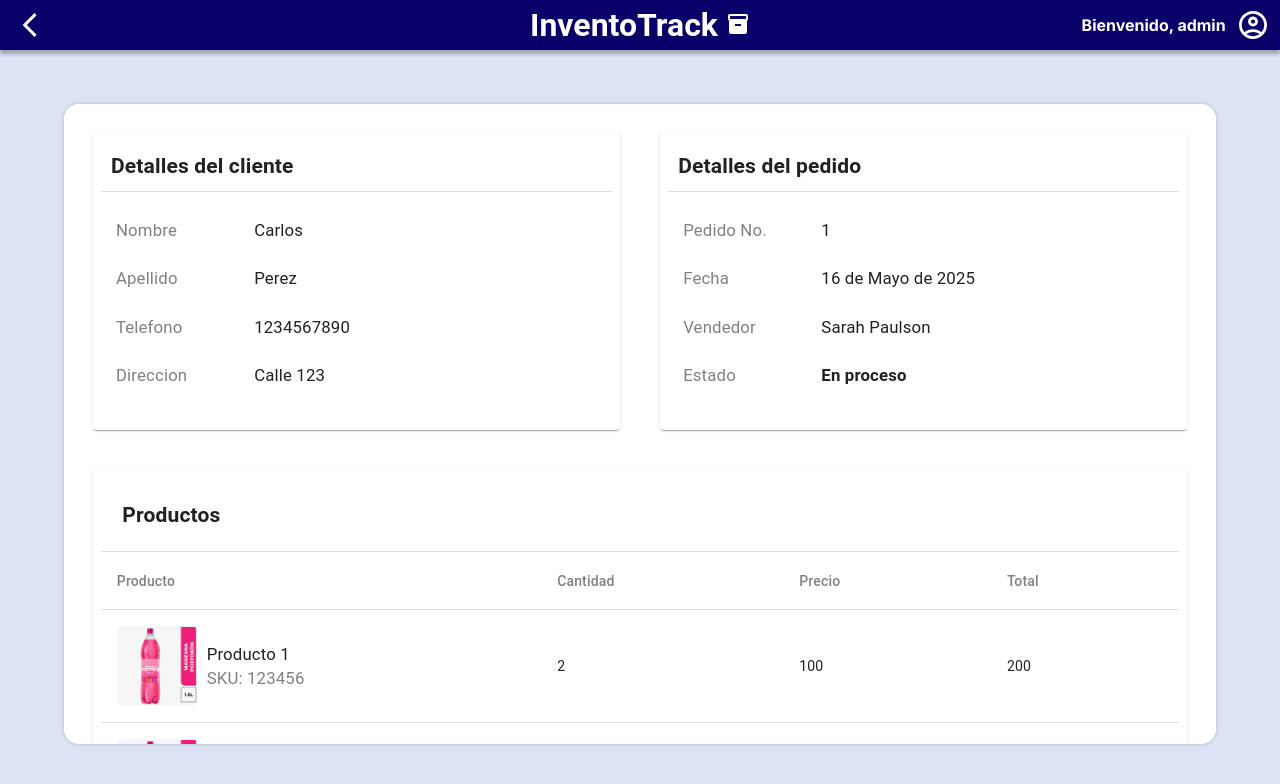
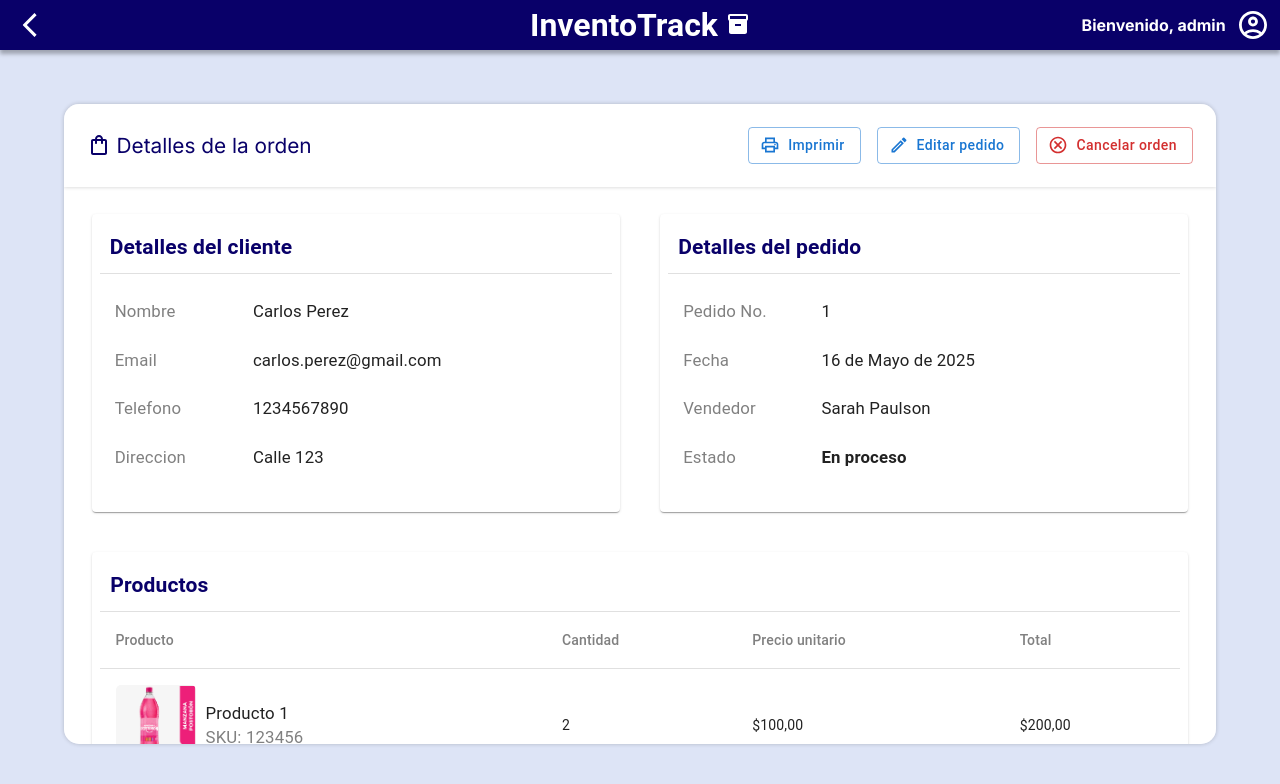
Before and after one commit to CarlosAC-29/Invento_Track, a Next.js app in the folder invento-track-frontend/: page /pages/pedido in a window 1280 px wide. Shown: the top 784 px of the page. Built offline with nearby package versions, Linux system fonts and the light colour scheme.

Commit message:
correcciones de estilo

```diff
--- a/invento-track-frontend/src/app/pages/pedido/page.jsx
+++ b/invento-track-frontend/src/app/pages/pedido/page.jsx
@@ -4,7 +4,7 @@ import Navbar from '@/app/components/navbar'
 import React from 'react'
 import { styled } from '@mui/material/styles';
 import './styles.css'
-import { Box, Divider } from '@mui/material'
+import { Box, Button, Divider } from '@mui/material'
 import Paper from '@mui/material/Paper';
 import Grid from '@mui/material/Unstable_Grid2';
 import Table from '@mui/material/Table';
@@ -17,6 +17,12 @@ import TableHead from '@mui/material/TableHead';
 import TableRow from '@mui/material/TableRow';
 import postobon from '../../../../public/images/postobon.webp'
 import Image from 'next/image';
+import ShoppingBagOutlinedIcon from '@mui/icons-material/ShoppingBagOutlined';
+import LocalPrintshopOutlinedIcon from '@mui/icons-material/LocalPrintshopOutlined';
+import DeleteOutlinedIcon from '@mui/icons-material/DeleteOutlined';
+import CancelOutlinedIcon from '@mui/icons-material/CancelOutlined';
+import ModeEditOutlineOutlinedIcon from '@mui/icons-material/ModeEditOutlineOutlined';
+
 
 const Item = styled(Paper)(({ theme }) => ({
   backgroundColor: theme.palette.mode === 'dark' ? '#1A2027' : '#fff',
@@ -30,6 +36,7 @@ const cliente = [
     id: 1,
     nombre: 'Carlos',
     apellido: 'Perez',
+    email: 'carlos.perez@gmail.com',
     telefono: '1234567890',
     direccion: 'Calle 123',
   }
@@ -101,21 +108,42 @@ function Pedido() {
         </header>
         <main>
           <Box className='contenedor'>
+            <Box className='top-bar'>
+              <Grid container>
+                <Grid xs={6} spacing={2} sx={{ display: 'flex', alignItems: 'center' }}>
+                  <ShoppingBagOutlinedIcon sx={{ marginRight: '1%', color: '#090069' }} />
+                  <p style={{ fontSize: '1.3em', color: '#090069' }}>Detalles de la orden</p>
+                </Grid>
+                <Grid xs={6}>
+                  <Grid container spacing={2} sx={{ display: 'flex', justifyContent: 'flex-end' }}>
+                    <Grid>
+                      <Button variant="outlined" className='imprimir' sx={{ textTransform: 'none' }} startIcon={<LocalPrintshopOutlinedIcon />}>Imprimir</Button>
+                    </Grid>
+                    <Grid>
+                      <Button variant="outlined" className='imprimir' sx={{ textTransform: 'none' }} startIcon={<ModeEditOutlineOutlinedIcon />}>Editar pedido</Button>
+                    </Grid>
+                    <Grid>
+                      <Button variant="outlined" color='error' sx={{ textTransform: 'none' }} startIcon={<CancelOutlinedIcon />}>Cancelar orden</Button>
+                    </Grid>
+                  </Grid>
+                </Grid>
+              </Grid>
+            </Box>
             <Grid className='elementos' container spacing={1} columns={2}>
               <Grid xs={6} md={1}>
                 <Item>
                   <h2>Detalles del cliente</h2>
                   <Divider />
-                  {cliente.map(({ id, nombre, apellido, telefono, direccion }) => {
+                  {cliente.map(({ id, nombre, apellido, email, telefono, direccion }) => {
                     return (
                       <div key={id} className='detalles'>
                         <div>
                           <p className='subtitulo'>Nombre</p>
-                          <p>{nombre}</p>
+                          <p>{nombre} {apellido}</p>
                         </div>
                         <div>
-                          <p className='subtitulo'>Apellido</p>
-                          <p>{apellido}</p>
+                          <p className='subtitulo'>Email</p>
+                          <p>{email}</p>
                         </div>
                         <div>
                           <p className='subtitulo'>Telefono</p>
@@ -160,31 +188,23 @@ function Pedido() {
               </Grid>
               <Grid xs={12}>
                 <Item>
-                  <h2>Productos</h2>
+                  <h2 style={{ padding: '1%' }}>Productos</h2>
                   <Divider />
                   <TableContainer>
                     <Table>
                       <TableHead>
                         <TableRow hover>
                           <TableCell>
-                            <TableSortLabel>
-                              <p className='elemento-producto'>Producto</p>
-                            </TableSortLabel>
+                            <p className='elemento-producto'>Producto</p>
                           </TableCell>
                           <TableCell>
-                            <TableSortLabel>
-                              <p className='elemento-producto'>Cantidad</p>
-                            </TableSortLabel>
+                            <p className='elemento-producto'>Cantidad</p>
                           </TableCell>
                           <TableCell>
-                            <TableSortLabel>
-                              <p className='elemento-producto'>Precio</p>
-                            </TableSortLabel>
+                            <p className='elemento-producto'>Precio unitario</p>
                           </TableCell>
                           <TableCell>
-                            <TableSortLabel>
-                              <p className='elemento-producto'>Total</p>
-                            </TableSortLabel>
+                            <p className='elemento-producto'>Total</p>
                           </TableCell>
                         </TableRow>
                       </TableHead>
@@ -196,9 +216,9 @@ function Pedido() {
                                 <div className='producto'>
                                   {/* <img src={imagen} alt='imagen' /> */}
                                   <Image style={{ backgroundColor: '#f6f6f6', borderRadius: '5px' }} src={imagen} alt='imagen' width={80} height={80} />
-                                  <div style={{display: 'block', width: '100%'}}>
+                                  <div style={{ display: 'block', width: '100%' }}>
                                     <p>{nombre}</p>
-                                    <p style={{color: 'gray'}}>SKU: {referencia}</p>
+                                    <p style={{ color: 'gray' }}>SKU: {referencia}</p>
                                   </div>
                                 </div>
                               </TableCell>
@@ -206,10 +226,10 @@ function Pedido() {
                                 <p>{cantidad}</p>
                               </TableCell>
                               <TableCell>
-                                <p>{precio}</p>
+                                <p>${precio.toLocaleString('es-CO', { minimumFractionDigits: 2 })}</p>
                               </TableCell>
                               <TableCell>
-                                <p>{cantidad * precio}</p>
+                                <p>${(cantidad * precio).toLocaleString('es-CO', { minimumFractionDigits: 2 })}</p>
                               </TableCell>
                             </TableRow>
                           )
@@ -217,6 +237,14 @@ function Pedido() {
                       </TableBody>
                     </Table>
                   </TableContainer>
+                  <Grid container sx={{ padding: '1.5%' }}>
+                    <Grid xs={12}>
+                      <div>
+                        <p className='total'>Total del pedido</p>
+                        <p style={{fontSize:'1.4em'}}>${productos.reduce((acc, { cantidad, precio }) => acc + (cantidad * precio), 0).toLocaleString('es-CO', { minimumFractionDigits: 2 })} </p>
+                      </div>
+                    </Grid>
+                  </Grid>
                 </Item>
               </Grid>
             </Grid>
--- a/invento-track-frontend/src/app/pages/pedido/styles.css
+++ b/invento-track-frontend/src/app/pages/pedido/styles.css
@@ -1,5 +1,6 @@
 .contenedor {
     overflow-y: auto;
+    overflow-x: hidden;
     position: absolute;
     background-color: white;
     height: 80%;
@@ -7,7 +8,6 @@
     top: 53%;
     left: 50%;
     transform: translate(-50%, -50%);
-    padding: 1%;
     outline: none;
     border-radius: 15px;
     box-shadow: 0px 0px 4px rgba(0, 0, 0, 0.2);
@@ -16,8 +16,31 @@
     width: 0px;
 }
 
+.top-bar {
+    padding: 2%;
+    box-shadow: 0px 0px 4px rgba(0, 0, 0, 0.2);
+    margin: 0px;
+    align-items: center;
+    width: 100%;
+}
+
+.imprimir {
+    border-color: #090069;
+    color: #090069;
+}
+
+.imprimir:hover {
+    border-color: #090069;
+    background-color: #09006920;
+}
+
+.elementos {
+    padding: 1%;
+}
+
 .elementos h2 {
     padding: 2%;
+    color: #090069;
 }
 
 .detalles {
@@ -41,6 +64,11 @@
     padding-left: 0%;
     position: relative;
     color: gray;
+}
+
+.total {
+    color: gray;
+    font-size: 1.7em;
 }
 
 .elemento-producto {
```
